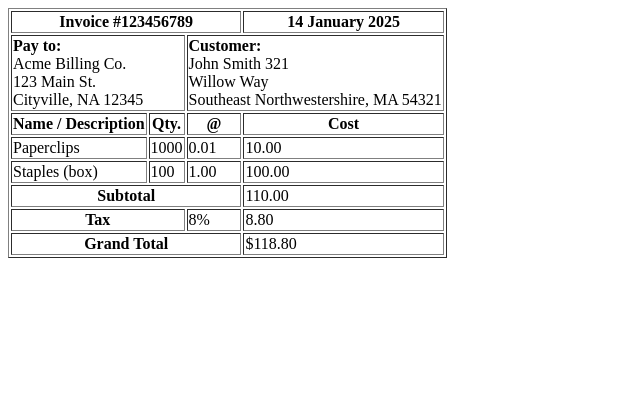
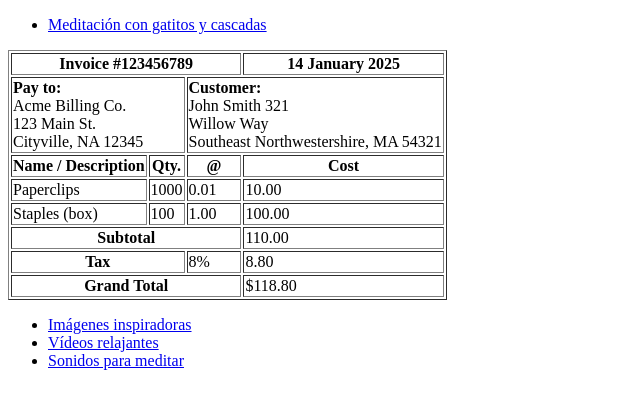
Before and after one commit to Reyeslim/Gimnasio-RL, a plain HTML site: page index.html in a window 1280 px wide. Shown: the whole page, without its empty margins (0-640 px from the left). Drawn offline with Linux system fonts and the light colour scheme.

Commit message:
Interaccion 3

```diff
--- a/index.html
+++ b/index.html
@@ -7,6 +7,14 @@
     <title>Gimnasio El Gordo Gervasio</title>
 </head>
 <body>
+    <header>
+        <nav class="menu">
+            <ul>
+                <li><a href="./gatitos.html">Meditación con gatitos y cascadas</a></li>
+            </ul>
+        </nav>
+    </header>
+
     <table border="1">
        <thead>
         <tr>
@@ -60,5 +68,12 @@
         </tr>
     </tfoot>
     </table>
+    <footer>
+        <ul>
+            <li><a href="./imagenes.html">Imágenes inspiradoras</a></li>
+            <li><a href="./videos.html">Vídeos relajantes</a></li>
+            <li><a href="./sonidos.html">Sonidos para meditar</a></li>
+        </ul>
+    </footer>
 </body>
 </html>
```
Also changed, not shown: gatitos.html (+10 -13 lines), imagenes.html (+5 -0 lines), sonidos.html (+5 -0 lines), videos.html (+5 -0 lines).
